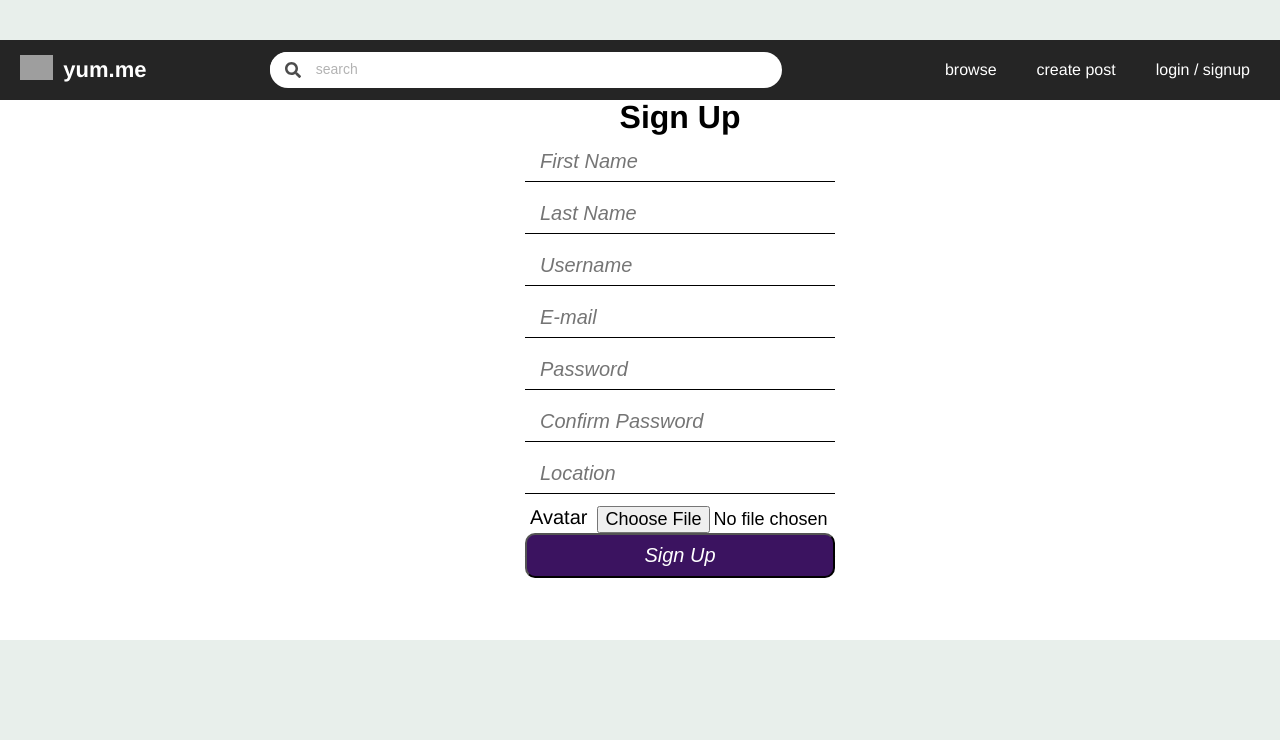
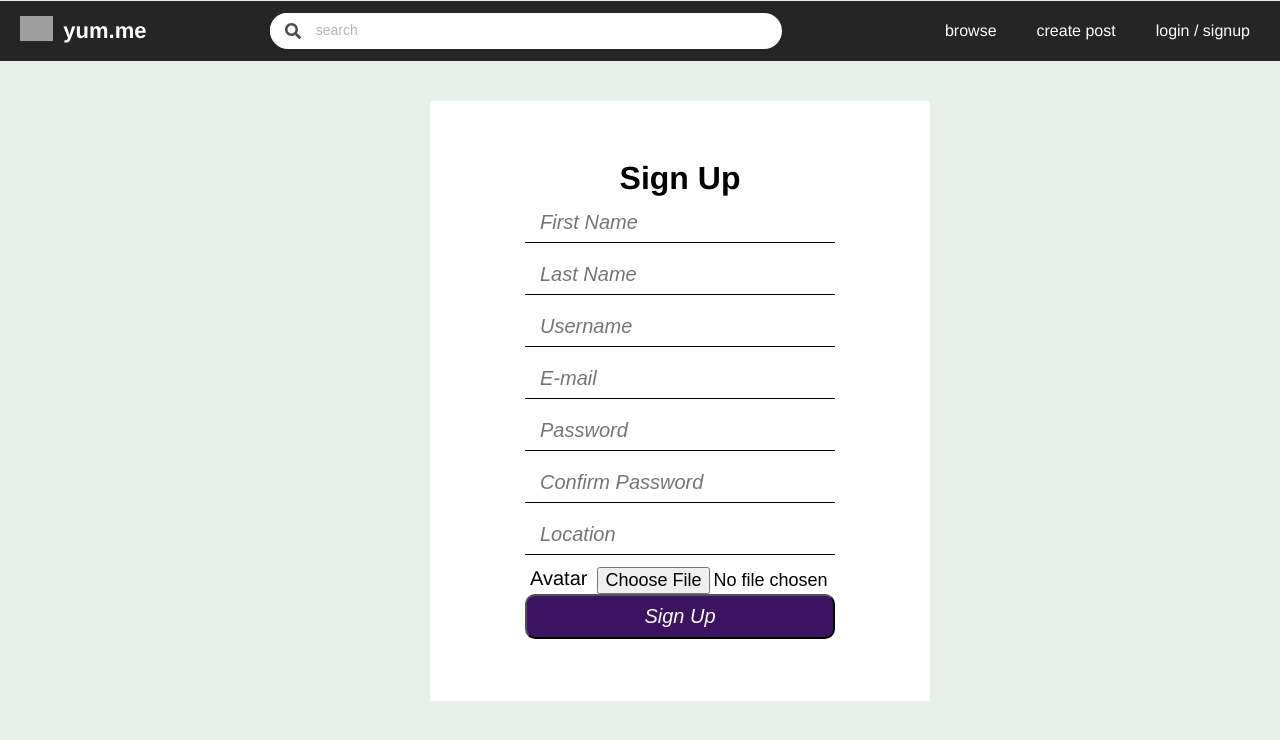
Before and after one commit to yum-me/yum-me, a React app: page /home in a window 1280 px wide. Shown: the top 740 px of the page. Built offline with nearby package versions, Linux system fonts and the light colour scheme; grey boxes are pictures that could not be loaded; the HTML template or start-up script is replaced by a standard one.

Commit message:
Css adjustment

```diff
--- a/client/src/Components/CreatePost/CreatePost.css
+++ b/client/src/Components/CreatePost/CreatePost.css
@@ -3,7 +3,7 @@
     width: 100%;
     height: 100%;
     margin: 0;
-    background-color: white;
+    /* background-color: white; */
 }
 .createPostMain {
     height: 600px;
@@ -30,7 +30,7 @@
     border: none;
     position: absolute;
     top: 238px;
-    z-index: -1;
+    z-index: 0;
     border-radius: 10px;
 }
 .createSearch {
--- a/client/src/Components/CreatePost/CreatePost.jsx
+++ b/client/src/Components/CreatePost/CreatePost.jsx
@@ -108,7 +108,7 @@ class CreatePost extends React.Component {
     if (this.state.restaurants.length > 0 ? result = style2 : result = style1)
       return (
 
-        <div >
+        <div>
           <NavBar />
 
           <div className="createPostMain">
--- a/client/src/Components/User/Login.jsx
+++ b/client/src/Components/User/Login.jsx
@@ -38,7 +38,7 @@ class Login extends React.Component {
 
   render() {
     return (
-      <div>
+      <div className="main-main">
         <NavBar />
       <div className="mainLogin">
         <form className="userRegister" onSubmit={this.submit} ref={form => this.form = form}>
--- a/client/src/Components/User/User.css
+++ b/client/src/Components/User/User.css
@@ -3,17 +3,19 @@
     width: 100%;
     height: 100%;
     margin: 0;
-    background-color: white;
+    padding-top: 1px;
 }
 .mainRegister {
-    margin: -60px 430px 0 430px;
+    margin: 0 430px 0 430px;
     width: 500px;
     height: 600px;
+    background-color: white;
 }
 .mainLogin {
     margin: 200px 430px 0 430px;
     width: 500px;
     height: 300px;
+    background-color: white;
 }
 .userRegister {
     display: flex;
```
